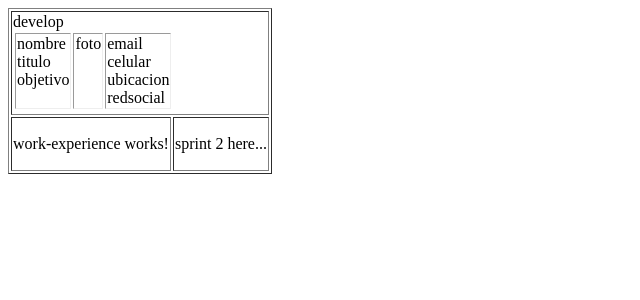
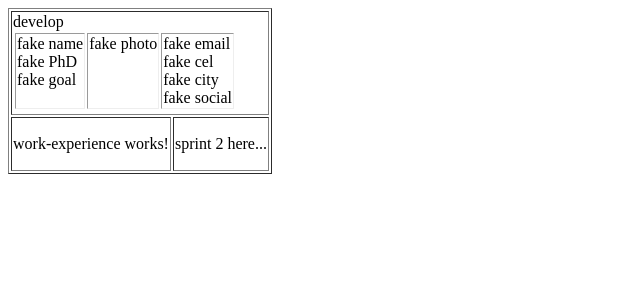
Before and after one commit to adsoftsito-phd/adsoftsito-phd.github.io, an Angular app: page / in a window 1280 px wide. Shown: the top 300 px of the page, without its empty margins (0-640 px from the left). Built offline with nearby package versions, Linux system fonts and the light colour scheme.

Commit message:
add vars header #3

```diff
--- a/src/app/header/header.component.html
+++ b/src/app/header/header.component.html
@@ -1,18 +1,18 @@
 <tr>
-	<td> nombre <br>
-             titulo <br>
-	     objetivo
+	<td> {{ nombre }} <br>
+	     {{ titulo }} <br>
+	     {{ objetivo }}
 	</td>
 
 	<td>
-	     foto
+		{{ foto }}
 	</td>
 
         <td>
-		email <br>
-		celular <br>
-		ubicacion <br>
-	        redsocial
+		{{ email }} <br>
+		{{ celular }} <br>
+		{{ ubicacion }} <br>
+		{{ redsocial }}
 	</td>
 
 <tr>
--- a/src/app/header/header.component.ts
+++ b/src/app/header/header.component.ts
@@ -7,4 +7,13 @@ import { Component } from '@angular/core';
 })
 export class HeaderComponent {
 
+ nombre : string = "fake name";
+ titulo: string = "fake PhD";
+ objetivo: string = "fake goal";
+ foto: string = "fake photo";
+ email: string = "fake email";
+ celular: string = "fake cel";
+ ubicacion: string = "fake city";
+ redsocial: string = "fake social";
+
 }
```
